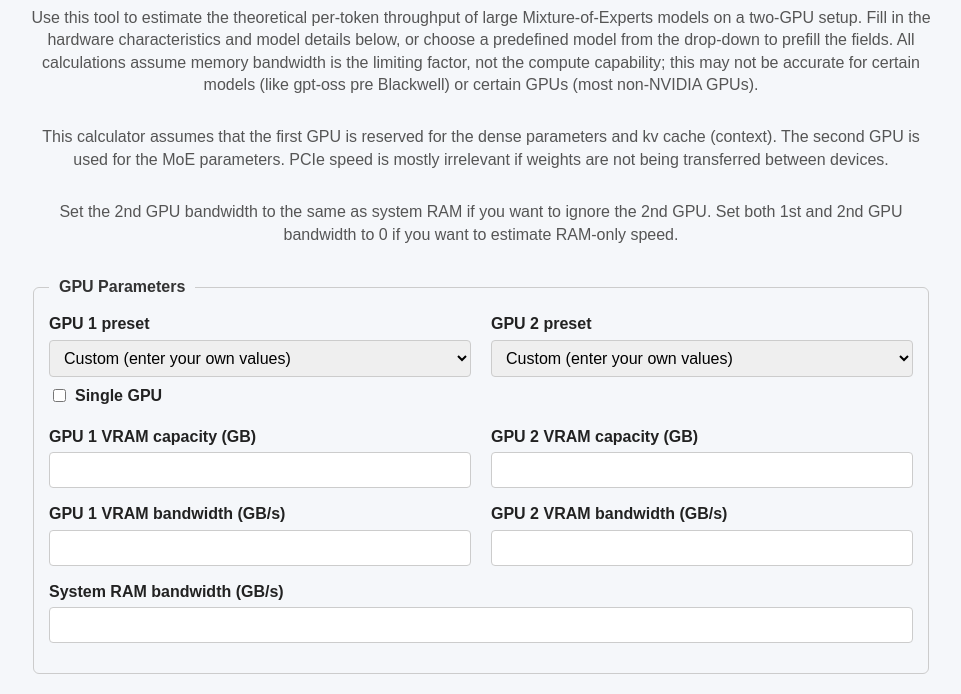
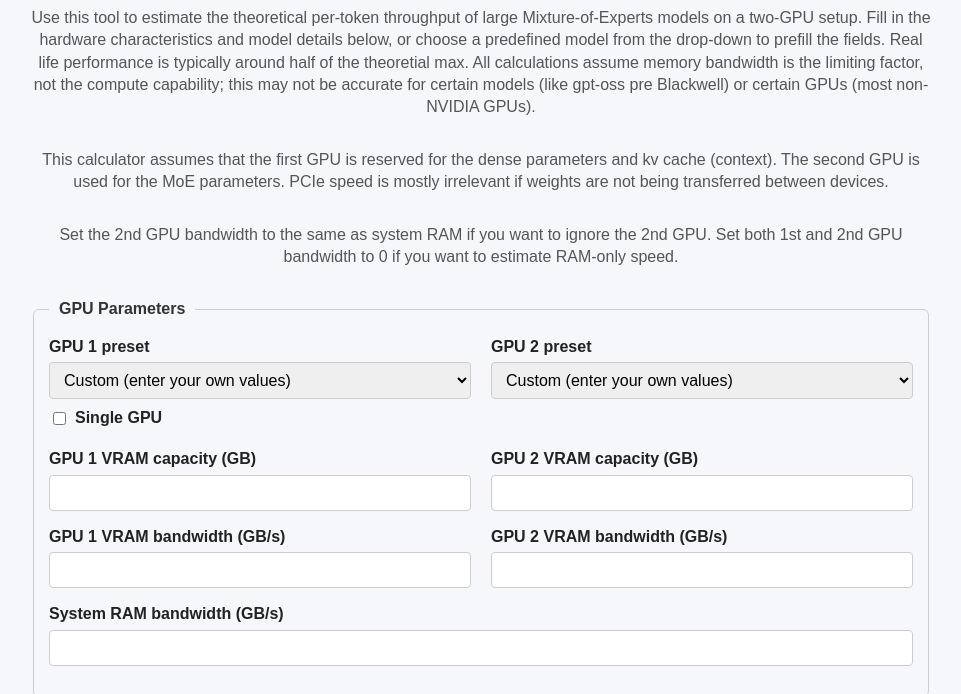
Before and after one commit to jamesyc/MoEspeedcalc, a plain HTML site: page index.html in a window 1280 px wide. Shown: the part 88-782 px from the top of the page, without its empty margins (159-1120 px from the left). Drawn offline with Linux system fonts and the light colour scheme.

Commit message:
add disclaimer

```diff
--- a/index.html
+++ b/index.html
@@ -13,7 +13,7 @@
     <p>
       Use this tool to estimate the theoretical per‑token throughput of large Mixture‑of‑Experts models on a two‑GPU setup. Fill in the
       hardware characteristics and model details below, or choose a predefined model from the drop‑down to prefill the
-      fields.  All calculations assume memory bandwidth is the limiting factor, not the compute capability; this may not be accurate for
+      fields. Real life performance is typically around half of the theoretial max. All calculations assume memory bandwidth is the limiting factor, not the compute capability; this may not be accurate for
       certain models (like gpt-oss pre Blackwell) or certain GPUs (most non-NVIDIA GPUs).
     </p>
     <p>
```
